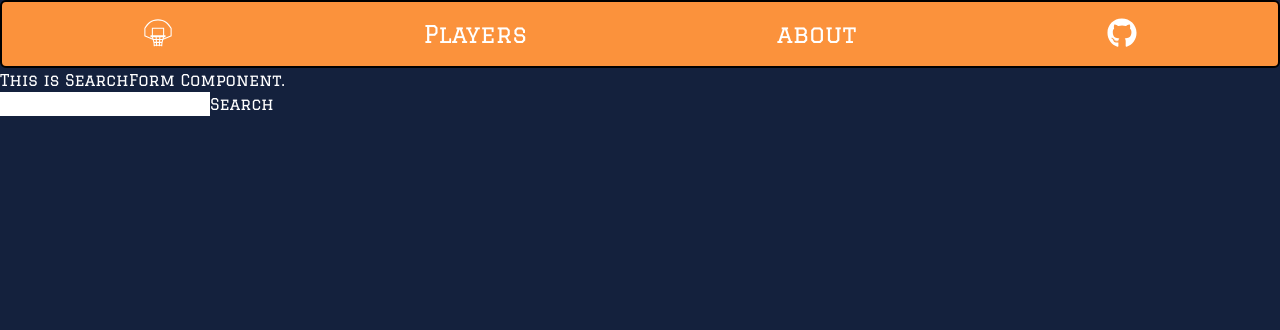
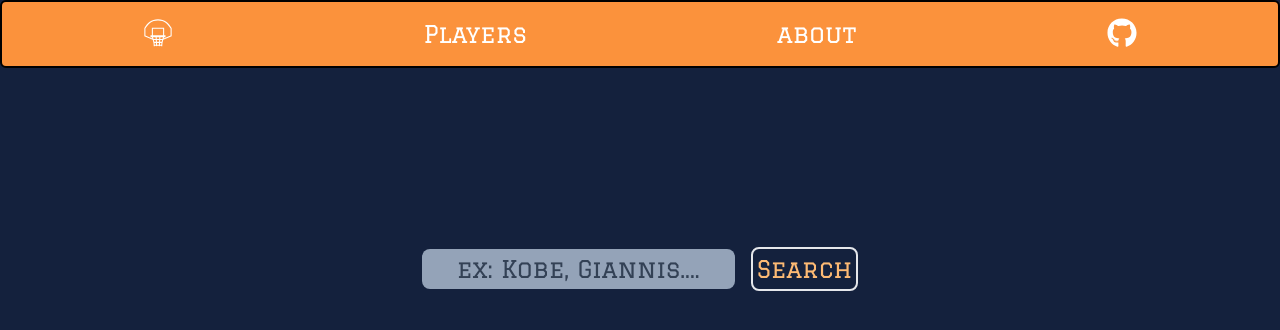
Before and after one commit to ywakili18/threepointshot, a React (Create React App) app: page /search in a window 1280 px wide. Shown: the top 330 px of the page. Built offline with nearby package versions, Linux system fonts and the light colour scheme.

Commit message:
Added some styling, and able to map through data.

```diff
--- a/src/App.css
+++ b/src/App.css
@@ -27,6 +27,13 @@ nav :hover {
   text-align: center;
   min-height: 50vh;
 }
-img {
-  height: 100px;
+.searchForm {
+  display: flex;
+  justify-content: center;
+  align-items: center;
+  text-align: center;
+  min-height: 50vh;
 }
+label {
+  color: #14213d;
+}
--- /dev/null
+++ b/src/components/PlayerCard.js
@@ -0,0 +1,14 @@
+import React from 'react'
+
+const PlayerCard = (props) => {
+  return (
+    <div>
+      <div>{}</div>
+      <div></div>
+      <div></div>
+      <div></div>
+    </div>
+  )
+}
+
+export default PlayerCard
--- a/src/components/QueryApi.js
+++ b/src/components/QueryApi.js
@@ -1,20 +1,20 @@
 import React from 'react'
-import { useEffect } from 'react'
+import { useState, useEffect } from 'react'
 import axios from 'axios'
 const QueryApi = ({ player }) => {
   // call use effect to perform api request, passing in player data into api.
-
+  const [playerData, setPlayerData] = useState([])
   useEffect(() => {
     const getResults = () => {
       axios
         .get(`https://www.balldontlie.io/api/v1/players/?search=${player}`)
-        .then((res) => console.log(res.data))
+        .then((res) => setPlayerData(res.data.data))
         .catch((e) => console.log('Error: ', e))
     }
 
     getResults()
   }, [])
-
+  playerData.map((item) => console.log(item.id))
   return (
     <div>
       <h1>This is QueryApi component.</h1>
--- a/src/components/SearchForm.js
+++ b/src/components/SearchForm.js
@@ -1,5 +1,4 @@
 import React from 'react'
-import { useState } from 'react'
 import { useNavigate } from 'react-router-dom'
 const SearchForm = ({ player, setPlayer }) => {
   const history = useNavigate()
@@ -16,12 +15,33 @@ const SearchForm = ({ player, setPlayer }) => {
     history('/results')
   }
   return (
-    <div>
-      <h1>This is SearchForm Component.</h1>
-      <form onSubmit={handleSubmit}>
-        <input type="text" value={player} onChange={handleChange} />
-        <button>Search</button>
-      </form>
+    <div className=" text-xl sm:text-2xl md:text-4xl">
+      <div className="searchForm">
+        {' '}
+        <form onSubmit={handleSubmit}>
+          <input
+            type="text"
+            value={player}
+            onChange={handleChange}
+            placeholder="ex: Kobe, Giannis...."
+            className="
+          placeholder-slate-700
+          bg-slate-400
+          rounded-lg
+          text-center text-2xl text-black p-1 focus:outline-none focus:ring focus:ring-orange-400
+          "
+            required
+          />
+          <button
+            className=" enterBtn border-2 rounded-lg p-1 text-2xl
+          text-orange-300
+          hover:text-black hover:bg-orange-400 hover:border-black ml-4"
+          >
+            Search
+          </button>
+        </form>
+      </div>
+      <label>Enter Player</label>
     </div>
   )
 }
--- a/src/components/pages/Home.js
+++ b/src/components/pages/Home.js
@@ -6,13 +6,17 @@ const Home = () => {
     history('/search')
   }
   return (
-    <div className="text-sm sm:text-2xl md:text-4xl">
+    <div className="text-xl sm:text-2xl md:text-4xl">
       <h1 className="threePtTitle text-center mt-2">
-        3pointshot{' '}
-        <img src="https://i.giphy.com/media/xT9IgCfqoMQEWOUef6/giphy.webp" />
+        <span className="text-orange-400 sm:text-5xl">3</span>pointshot{' '}
+        <img
+          src="https://i.giphy.com/media/xT9IgCfqoMQEWOUef6/giphy.webp"
+          className="h-12 sm:h-24"
+          alt="Basketball spinning"
+        />
       </h1>
       <div className="home">
-        <p>search for nba player stats</p>
+        <p>search for nba player stats </p>
         <button
           onClick={onClick}
           className="
```
